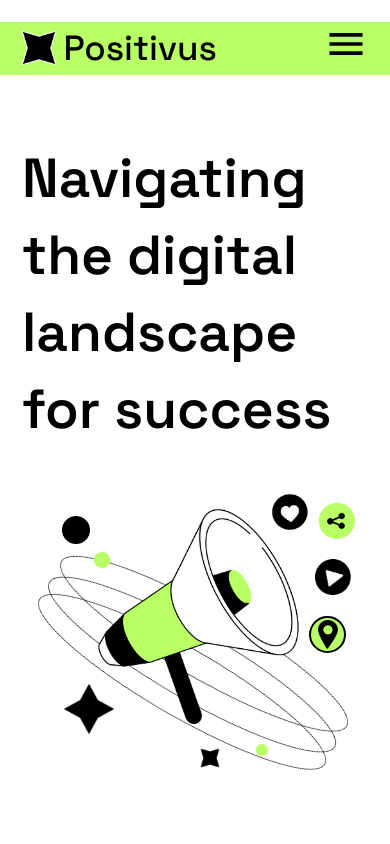
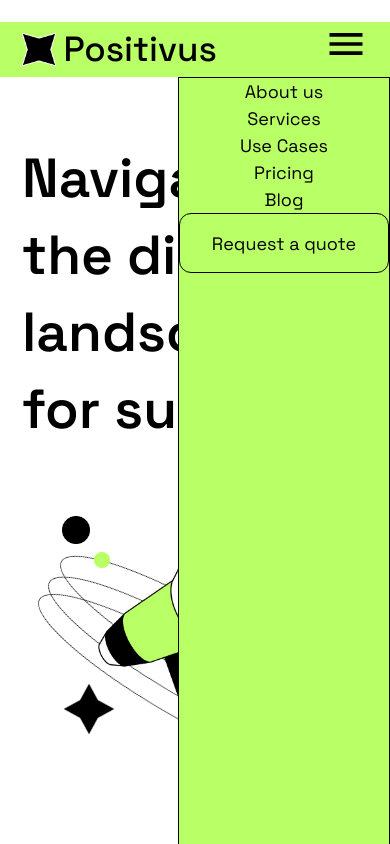
Before and after one commit to I-amHb/positivus-figma, a React (Vite) app: page / in a window 390 px wide. Shown: the top 844 px of the page. Built offline with nearby package versions, Linux system fonts and the light colour scheme.

Commit message:
initiailizing navbar functionality: styling mobile navbar no js yet

```diff
--- a/src/components/Header.jsx
+++ b/src/components/Header.jsx
@@ -10,7 +10,7 @@ const Header = () => {
     return (
         <header className=' relative w-full px-padding-sm h-auto my-padding-sm
         Stablet:px-padding-md lg:px-padding-lg'>
-            <nav className='bg-primary fixed left-0 right-0 px-padding-sm z-101 top-padding-sm w-full flex justify-between p-
+            <nav className='bg-primary fixed left-0 right-0 px-padding-sm z-101 top-padding-sm w-full h-[55px] flex justify-between p-
             lg:px-padding-lg '>
                 <div className='flex items-center'>
                     <div className=''>
@@ -20,8 +20,8 @@ const Header = () => {
                     </div>
                     <h1 className='text-lar font-medium ml-2 '>Positivus</h1>
                 </div>
-                <ul className='hidden items-center font-normal text-[18px]
-                lg:flex '>
+                <ul className='absolute top-[55px] right-0 flex flex-col border bg-primary h-screen items-center font-normal text-[18px]
+                lg:flex-row lg:static lg:h-auto  '>
                     <li className=' lg:mr-9'><a href="#">About us</a></li>
                     <li className=' lg:mr-9'><a href="#">Services</a></li>
                     <li className=' lg:mr-9'><a href="#">Use Cases</a></li>
```
